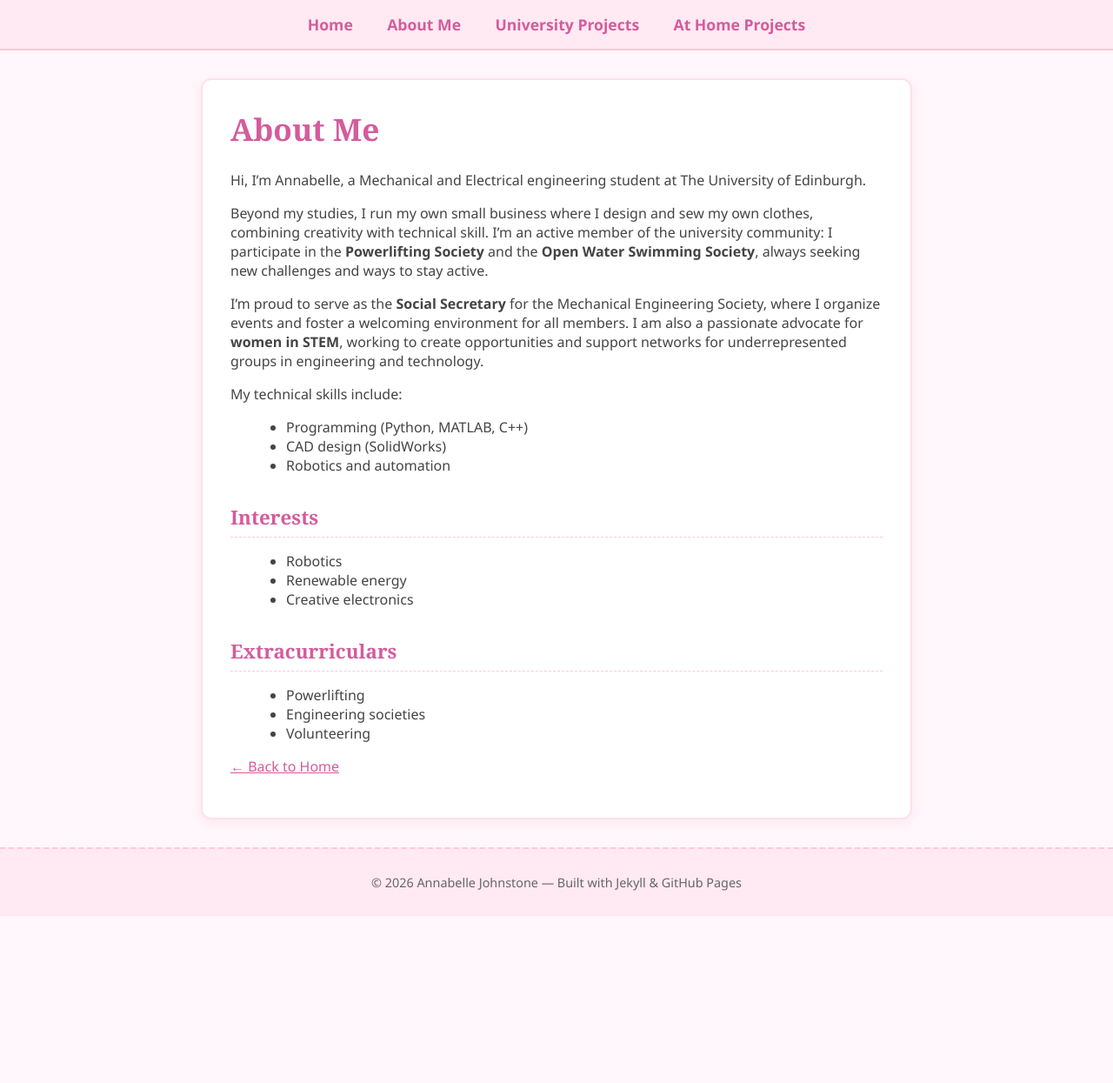
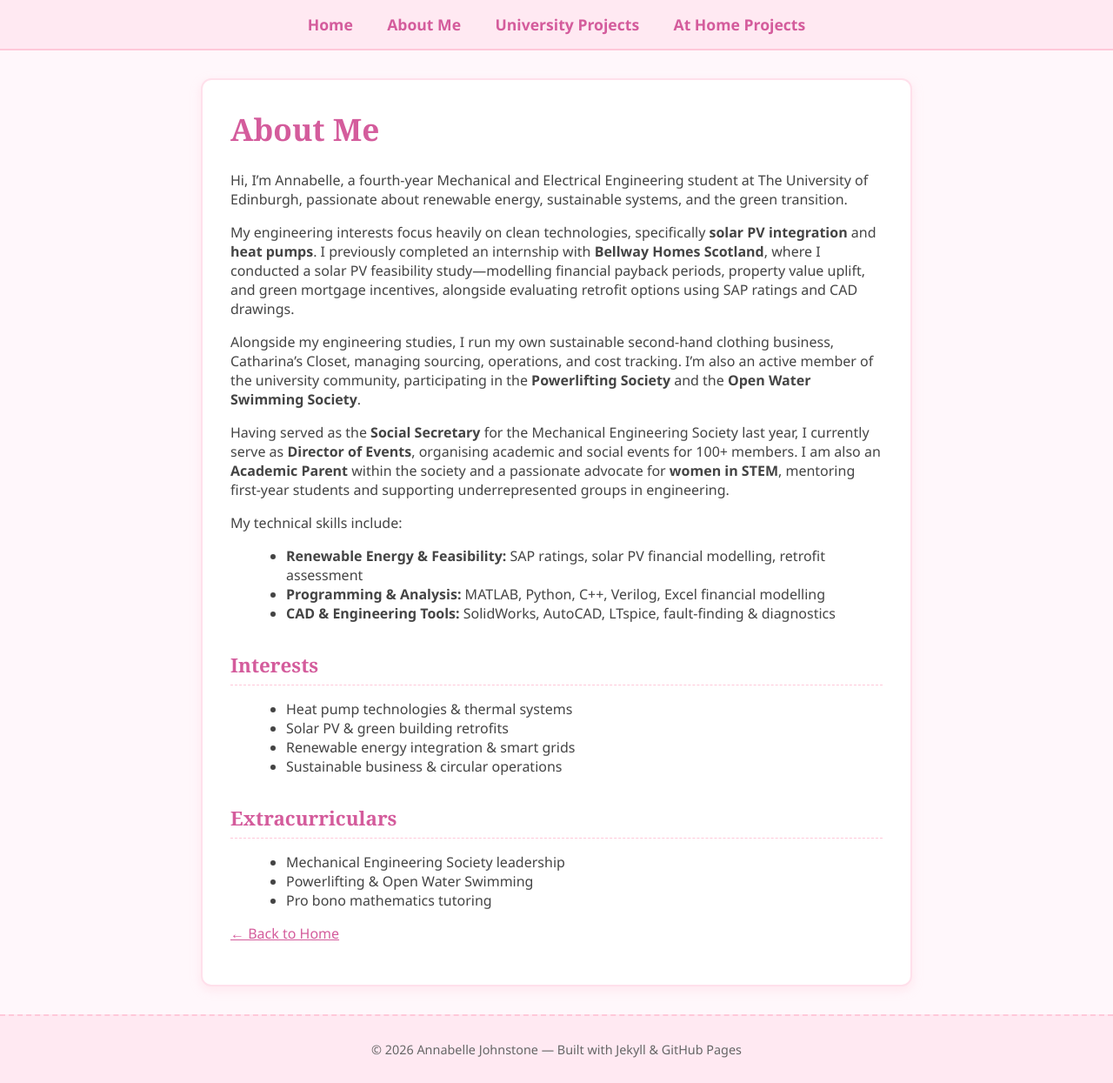
Before and after one commit to AnnabelleJohnstone/AJengineering-projects, a Jekyll site: the page built from about.md, in a window 1280 px wide. Shown: the whole page at 87% size. Built offline with Jekyll 4.4.1, drawn with Linux system fonts in a browser that asks for light colours; before the commit the page ends 1053 px from its top, so only the background shows below that.

Commit message:
Revise about me section with updated details
Updated personal information and added details about engineering interests, skills, and extracurricular activities.

```diff
--- a/about.md
+++ b/about.md
@@ -5,25 +5,28 @@ title: About Me
 
 # About Me
 
-Hi, I’m Annabelle, a Mechanical and Electrical engineering student at The University of Edinburgh.
+Hi, I’m Annabelle, a fourth-year Mechanical and Electrical Engineering student at The University of Edinburgh, passionate about renewable energy, sustainable systems, and the green transition.
 
-Beyond my studies, I run my own small business where I design and sew my own clothes, combining creativity with technical skill. I’m an active member of the university community: I participate in the **Powerlifting Society** and the **Open Water Swimming Society**, always seeking new challenges and ways to stay active.
+My engineering interests focus heavily on clean technologies, specifically **solar PV integration** and **heat pumps**. I previously completed an internship with **Bellway Homes Scotland**, where I conducted a solar PV feasibility study—modelling financial payback periods, property value uplift, and green mortgage incentives, alongside evaluating retrofit options using SAP ratings and CAD drawings.
 
-I’m proud to serve as the **Social Secretary** for the Mechanical Engineering Society, where I organize events and foster a welcoming environment for all members. I am also a passionate advocate for **women in STEM**, working to create opportunities and support networks for underrepresented groups in engineering and technology.
+Alongside my engineering studies, I run my own sustainable second-hand clothing business, Catharina's Closet, managing sourcing, operations, and cost tracking. I’m also an active member of the university community, participating in the **Powerlifting Society** and the **Open Water Swimming Society**.
+
+Having served as the **Social Secretary** for the Mechanical Engineering Society last year, I currently serve as **Director of Events**, organising academic and social events for 100+ members. I am also an **Academic Parent** within the society and a passionate advocate for **women in STEM**, mentoring first-year students and supporting underrepresented groups in engineering.
 
 My technical skills include:
-- Programming (Python, MATLAB, C++)
-- CAD design (SolidWorks)
-- Robotics and automation
+- **Renewable Energy & Feasibility:** SAP ratings, solar PV financial modelling, retrofit assessment
+- **Programming & Analysis:** MATLAB, Python, C++, Verilog, Excel financial modelling
+- **CAD & Engineering Tools:** SolidWorks, AutoCAD, LTspice, fault-finding & diagnostics
 
 ## Interests
-- Robotics
-- Renewable energy
-- Creative electronics
+- Heat pump technologies & thermal systems
+- Solar PV & green building retrofits
+- Renewable energy integration & smart grids
+- Sustainable business & circular operations
 
 ## Extracurriculars
-- Powerlifting
-- Engineering societies
-- Volunteering
+- Mechanical Engineering Society leadership
+- Powerlifting & Open Water Swimming
+- Pro bono mathematics tutoring
 
 [← Back to Home]({{ '/' | relative_url }})
```
